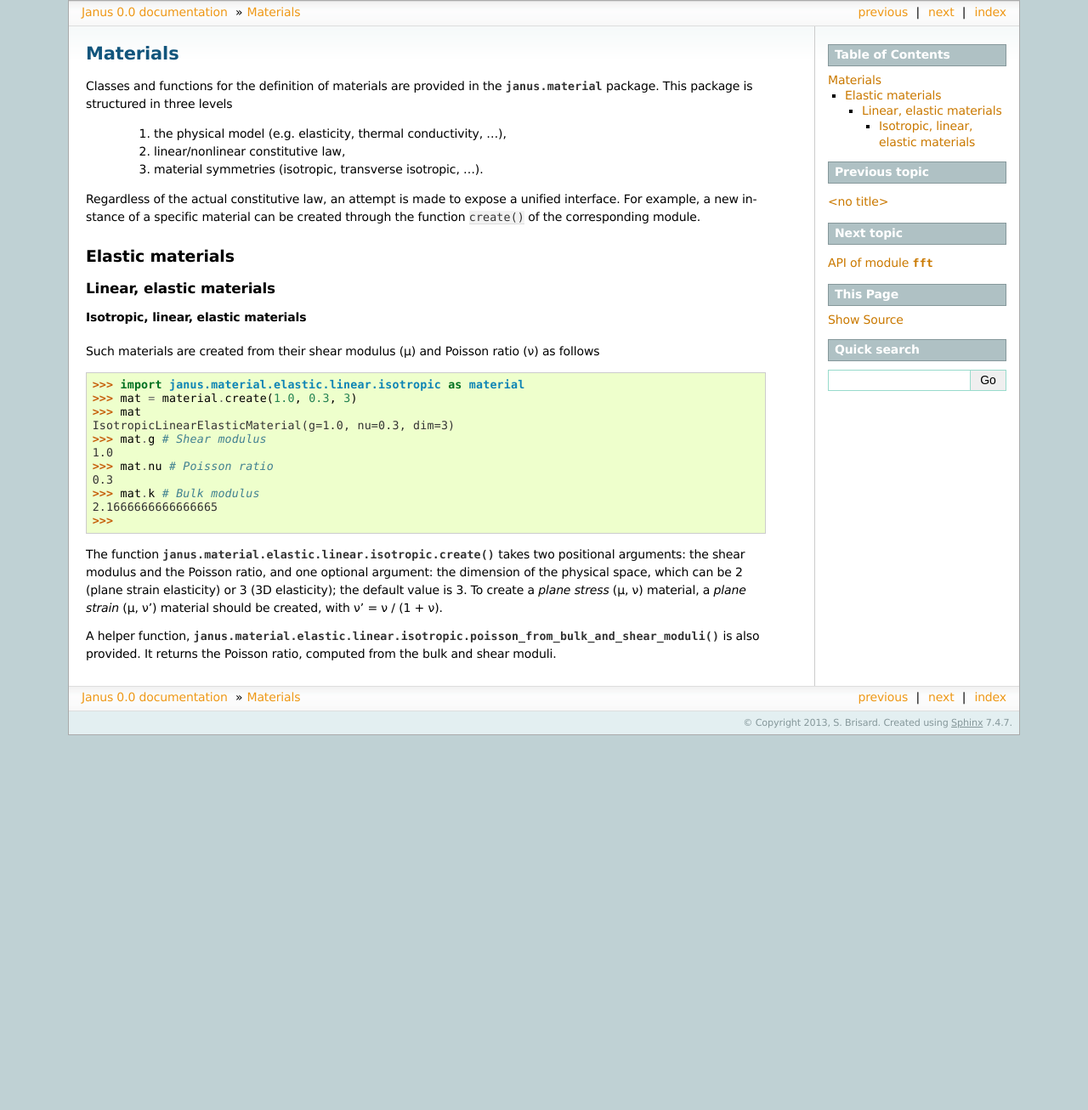
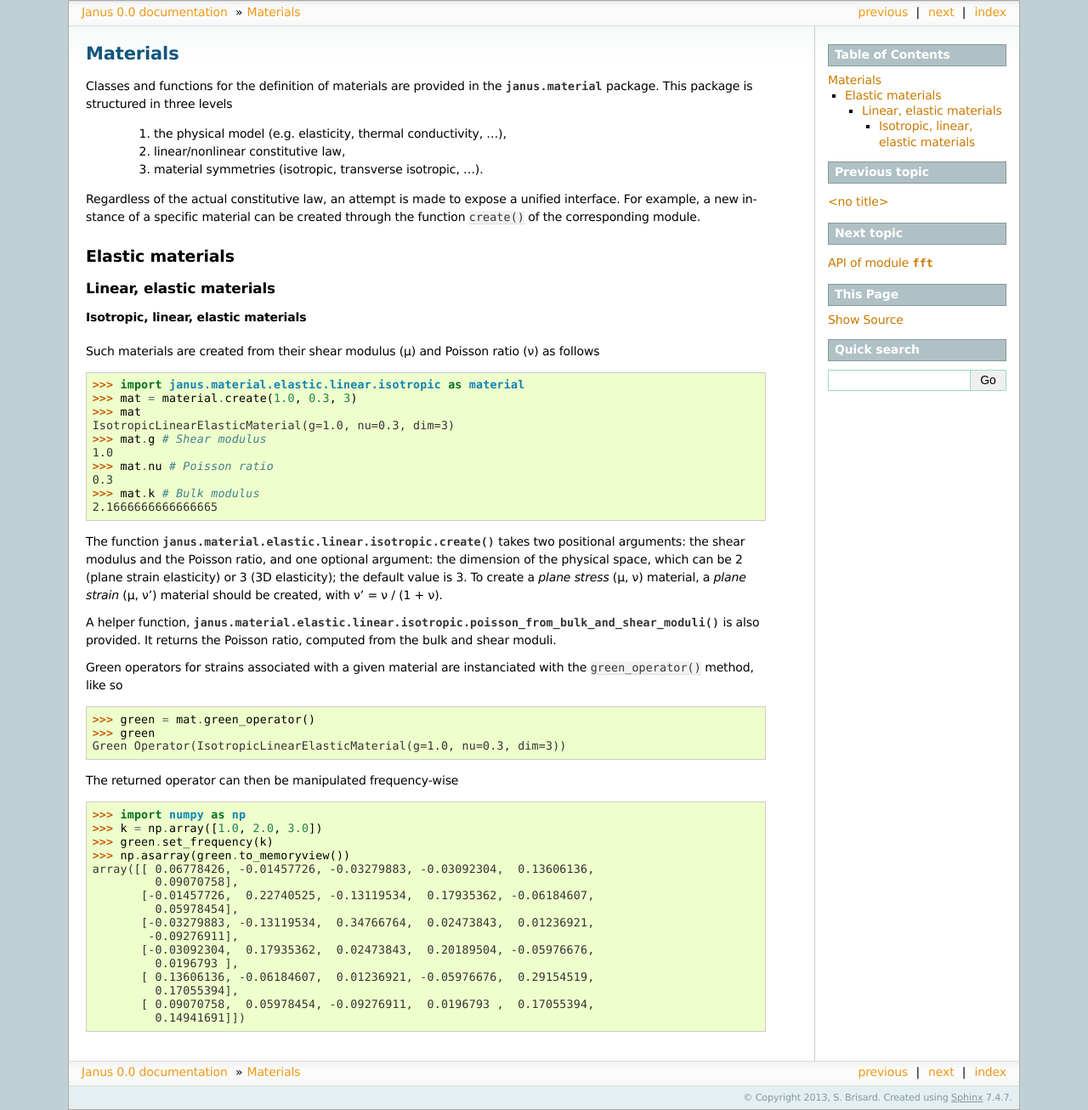
Before and after one commit to sbrisard/janus, a Sphinx documentation site: the page built from doc/materials.rst, in a window 1280 px wide. Shown: the whole page at 85% size. Built offline with Sphinx 7.4.7, drawn with Linux system fonts in a browser that asks for light colours; formulas are drawn with MathJax 3; before the commit the page ends 900 px from its top, so only the background shows below that.

Commit message:
Sphinx documentation.

```diff
--- a/doc/materials.rst
+++ b/doc/materials.rst
@@ -38,8 +38,32 @@ IsotropicLinearElasticMaterial(g=1.0, nu=0.3, dim=3)
 0.3
 >>> mat.k # Bulk modulus
 2.1666666666666665
->>>
 
 The function :func:`janus.material.elastic.linear.isotropic.create` takes two positional arguments: the shear modulus and the Poisson ratio, and one optional argument: the dimension of the physical space, which can be 2 (plane strain elasticity) or 3 (3D elasticity); the default value is 3. To create a *plane stress* (μ, ν) material, a *plane strain* (μ, ν') material should be created, with ν' = ν / (1 + ν).
 
 A helper function, :func:`janus.material.elastic.linear.isotropic.poisson_from_bulk_and_shear_moduli` is also provided. It returns the Poisson ratio, computed from the bulk and shear moduli.
+
+Green operators for strains associated with a given material are instanciated with the ``green_operator()`` method, like so
+
+>>> green = mat.green_operator()
+>>> green
+Green Operator(IsotropicLinearElasticMaterial(g=1.0, nu=0.3, dim=3))
+
+The returned operator can then be manipulated frequency-wise
+
+>>> import numpy as np
+>>> k = np.array([1.0, 2.0, 3.0])
+>>> green.set_frequency(k)
+>>> np.asarray(green.to_memoryview())
+array([[ 0.06778426, -0.01457726, -0.03279883, -0.03092304,  0.13606136,
+         0.09070758],
+       [-0.01457726,  0.22740525, -0.13119534,  0.17935362, -0.06184607,
+         0.05978454],
+       [-0.03279883, -0.13119534,  0.34766764,  0.02473843,  0.01236921,
+        -0.09276911],
+       [-0.03092304,  0.17935362,  0.02473843,  0.20189504, -0.05976676,
+         0.0196793 ],
+       [ 0.13606136, -0.06184607,  0.01236921, -0.05976676,  0.29154519,
+         0.17055394],
+       [ 0.09070758,  0.05978454, -0.09276911,  0.0196793 ,  0.17055394,
+         0.14941691]])
```
